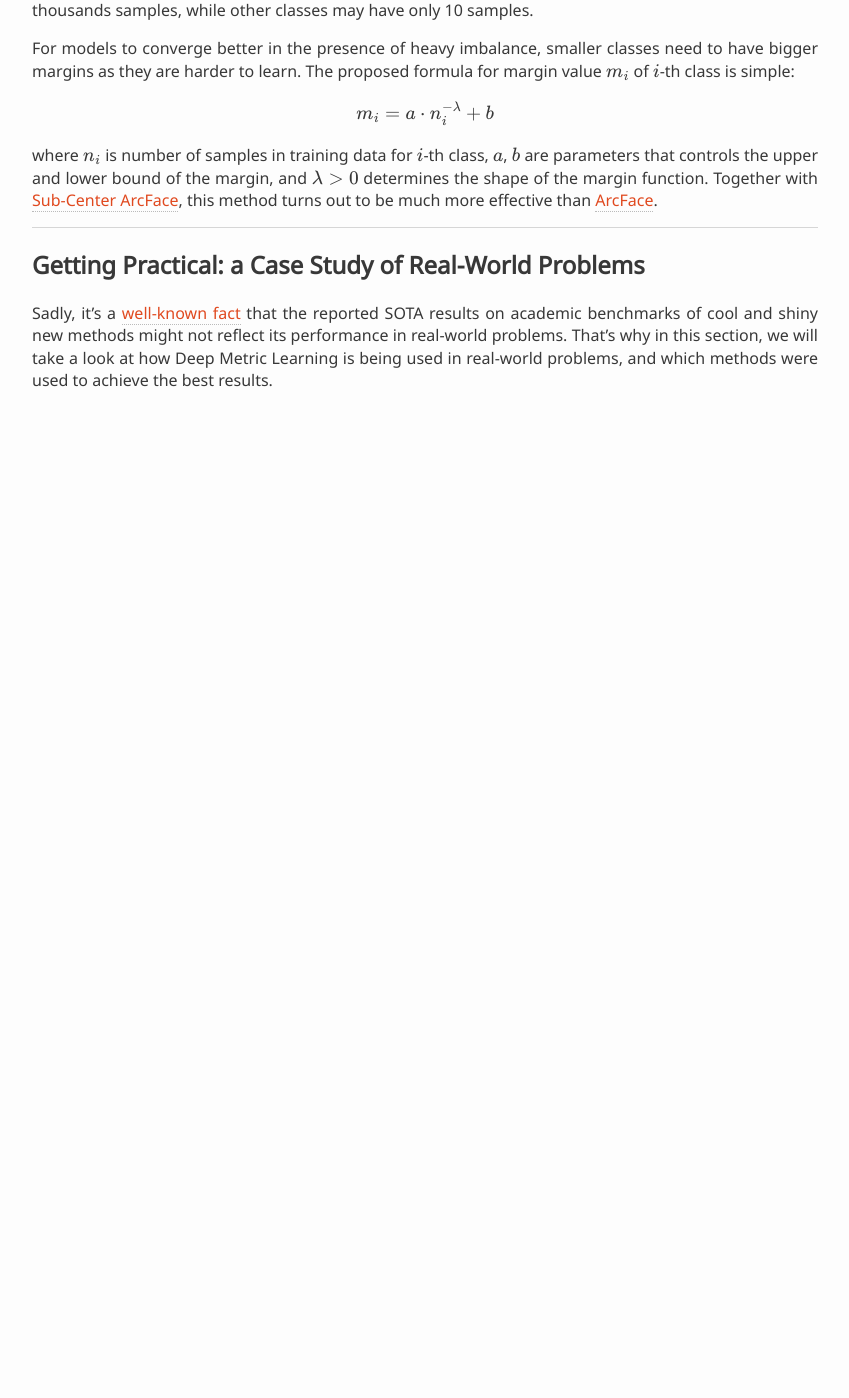
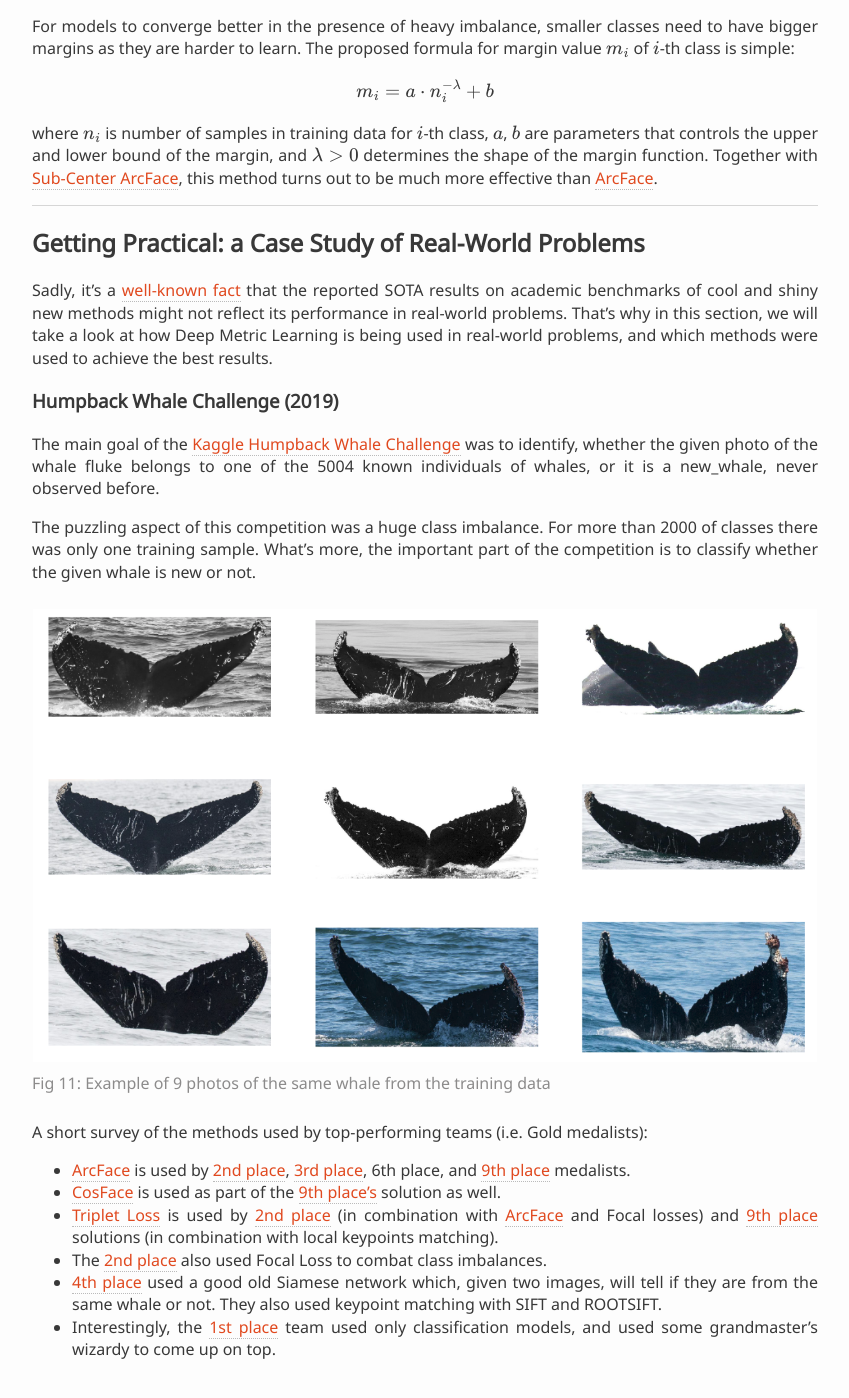
Before and after one commit to hav4ik/hav4ik.github.io, a Jekyll site: the page built from articles/_posts/2020-12-11-deep-metric-learning-survey.md, in a window 1280 px wide and 1400 px high, scrolled down 14129 px. Shown: the whole window, without its empty margins (215-1064 px from the left). Built offline with Jekyll 4.4.1, drawn with Linux system fonts in a browser that asks for light colours; nearby versions of some CDN libraries; formulas are drawn with MathJax 3; comment, search, counter and statistics services are not loaded; before the commit the page ends 14642 px from its top, so only the background shows below that; some of the changed text lies outside the part shown.

Commit message:
Added humpback whale

```diff
--- a/articles/_posts/2020-12-11-deep-metric-learning-survey.md
+++ b/articles/_posts/2020-12-11-deep-metric-learning-survey.md
@@ -63,9 +63,8 @@
   - [ArcFace with Dynamic Margin](#afdynmargin)
 
 - [Getting Practical: a Case Study of Real-World Problems](#getting-practical)
-  - [Kaggle: Humpack Whale Challenge](#)
-  - [Kaggle: Google Landmarks Challenge](#)
-  - [Face Recognition](#)
+  - [Kaggle: Humpback Whale Challenge (2019)](#humpback-whale-challenge)
+  - [Kaggle: Google Landmarks Challenge (2020)](#google-landmarks-challenge)
   - [Tricks to Make Things Work](#)
 
 - [Conclusion](#)
@@ -488,7 +487,7 @@
     {{ site.url }}/articles/images/2020-12-11-deep-metric-learning-survey/cosface_1.svg
 {% endcapture %}
 {% capture imcaption_cosface_1 %}
-  Fig 5: Geometrical interpretation of CosFace from feature perspective. Different colors represents feature space from different classes. CosFace has a relatively compact feature region compared with Modified Softmax (Image source: [Wang et al. 2018](https://arxiv.org/abs/1801.09414))
+  Fig 6: Geometrical interpretation of CosFace from feature perspective. Different colors represents feature space from different classes. CosFace has a relatively compact feature region compared with Modified Softmax (Image source: [Wang et al. 2018](https://arxiv.org/abs/1801.09414))
 {% endcapture %}
 {% include gallery images=imblock_cosface_1 cols=1 caption=imcaption_cosface_1 %}
 
@@ -564,7 +563,7 @@
     {{ site.url }}/articles/images/2020-12-11-deep-metric-learning-survey/arcface.svg
 {% endcapture %}
 {% capture imcaption_arcface %}
-  Fig 6: Decision boundaries of different loss functions in the angle space. ArcFace has a constant linear angular margin throughout the whole interval. (Image source: [Deng et al. 2019](https://openaccess.thecvf.com/content_CVPR_2019/papers/Deng_ArcFace_Additive_Angular_Margin_Loss_for_Deep_Face_Recognition_CVPR_2019_paper.pdf))
+  Fig 8: Decision boundaries of different loss functions in the angle space. ArcFace has a constant linear angular margin throughout the whole interval. (Image source: [Deng et al. 2019](https://openaccess.thecvf.com/content_CVPR_2019/papers/Deng_ArcFace_Additive_Angular_Margin_Loss_for_Deep_Face_Recognition_CVPR_2019_paper.pdf))
 {% endcapture %}
 {% include gallery images=imblock_arcface cols=1 caption=imcaption_arcface %}
 
@@ -601,7 +600,7 @@
     {{ site.url }}/articles/images/2020-12-11-deep-metric-learning-survey/adacos_s_analysis.svg
 {% endcapture %}
 {% capture imcaption_adacos_s_anal %}
-  Fig 6: curves of $$P_{i,j}$$ by choosing different ArcFace scale parameters (Image source: [Zhang et al. 2019](https://openaccess.thecvf.com/content_CVPR_2019/papers/Zhang_AdaCos_Adaptively_Scaling_Cosine_Logits_for_Effectively_Learning_Deep_Face_CVPR_2019_paper.pdf))
+  Fig 9: curves of $$P_{i,j}$$ by choosing different ArcFace scale parameters (Image source: [Zhang et al. 2019](https://openaccess.thecvf.com/content_CVPR_2019/papers/Zhang_AdaCos_Adaptively_Scaling_Cosine_Logits_for_Effectively_Learning_Deep_Face_CVPR_2019_paper.pdf))
 {% endcapture %}
 {% include gallery images=imblock_adacos_s_anal cols=1 caption=imcaption_adacos_s_anal %}
 
@@ -614,7 +613,7 @@
     {{ site.url }}/articles/images/2020-12-11-deep-metric-learning-survey/adacos_m_analysis.svg
 {% endcapture %}
 {% capture imcaption_adacos_m_anal %}
-  Fig 6: curves of $$P_{i,j}$$ by choosing different ArcFace margin parameters (Image source: [Zhang et al. 2019](https://openaccess.thecvf.com/content_CVPR_2019/papers/Zhang_AdaCos_Adaptively_Scaling_Cosine_Logits_for_Effectively_Learning_Deep_Face_CVPR_2019_paper.pdf))
+  Fig 10: curves of $$P_{i,j}$$ by choosing different ArcFace margin parameters (Image source: [Zhang et al. 2019](https://openaccess.thecvf.com/content_CVPR_2019/papers/Zhang_AdaCos_Adaptively_Scaling_Cosine_Logits_for_Effectively_Learning_Deep_Face_CVPR_2019_paper.pdf))
 {% endcapture %}
 {% include gallery images=imblock_adacos_m_anal cols=1 caption=imcaption_adacos_m_anal %}
 
@@ -693,8 +692,39 @@
 <a name="getting-practical"></a>
 ## Getting Practical: a Case Study of Real-World Problems
 
-
 Sadly, it's a [well-known fact][reproducibility_crisis] that the reported SOTA results on academic benchmarks of cool and shiny new methods might not reflect its performance in real-world problems. That's why in this section, we will take a look at how Deep Metric Learning is being used in real-world problems, and which methods were used to achieve the best results.
 
+[reproducibility_crisis]: https://www.wired.com/story/artificial-intelligence-confronts-reproducibility-crisis/
 
-[reproducibility_crisis]: https://www.wired.com/story/artificial-intelligence-confronts-reproducibility-crisis/
+
+<a name="humpback-whale-challenge"></a>
+### Humpback Whale Challenge (2019)
+
+The main goal of the [Kaggle Humpback Whale Challenge][humpback_whale_challenge] was to identify, whether the given photo of the whale fluke belongs to one of the 5004 known individuals of whales, or it is a new_whale, never observed before.
+
+The puzzling aspect of this competition was a huge class imbalance. For more than 2000 of classes there was only one training sample. What’s more, the important part of the competition is to classify whether the given whale is new or not.
+
+<a name="fig-humpback-intro"></a>
+{% capture imblock_humpback_intro %}
+    {{ site.url }}/articles/images/2020-12-11-deep-metric-learning-survey/humpback_whale_intro.png
+{% endcapture %}
+{% capture imcaption_humpback_intro %}
+  Fig 11: Example of 9 photos of the same whale from the training data
+{% endcapture %}
+{% include gallery images=imblock_humpback_intro cols=1 caption=imcaption_humpback_intro %}
+
+A short survey of the methods used by top-performing teams (i.e. Gold medalists):
+- [ArcFace](#arcface) is used by [2nd place][humpback_2nd_place], [3rd place][humpback_3rd_place], 6th place, and [9th place][humpback_9th_place] medalists.
+- [CosFace](#cosface) is used as part of the [9th place's][humpback_9th_place] solution as well.
+- [Triplet Loss](#triplet-loss) is used by [2nd place][humpback_2nd_place] (in combination with [ArcFace](#arcface) and Focal losses) and [9th place][humpback_9th_place] solutions (in combination with local keypoints matching).
+- The [2nd place][humpback_2nd_place] also used Focal Loss to combat class imbalances.
+- [4th place][humpback_4th_place] used a good old Siamese network which, given two images, will tell if they are from the same whale or not. They also used keypoint matching with SIFT and ROOTSIFT.
+- Interestingly, the [1st place][humpback_1st_place] team used only classification models, and used some grandmaster's wizardy to come up on top.
+
+[humpback_whale_challenge]: https://www.kaggle.com/c/humpback-whale-identification
+[humpback_1st_place]: https://www.kaggle.com/c/humpback-whale-identification/discussion/82366
+[humpback_2nd_place]: https://github.com/SeuTao/Humpback-Whale-Identification-Challenge-2019_2nd_palce_solution
+[humpback_3rd_place]: https://www.kaggle.com/c/humpback-whale-identification/discussion/82484
+[humpback_4th_place]: https://www.kaggle.com/c/humpback-whale-identification/discussion/82356
+[humpback_9th_place]: https://medium.com/@anastasiya.mishchuk/thanks-radek-7th-place-solution-to-hwi-2019-competition-metric-learning-story-c94b74a3eaa2
+[humpback_9th_place]: https://www.kaggle.com/c/humpback-whale-identification/discussion/82427
```
Also changed, not shown: other parts of articles/_posts/2020-12-11-deep-metric-learning-survey.md (+3 -3 lines), articles/images/2020-12-11-deep-metric-learning-survey/humpback_whale_intro.png (added).
